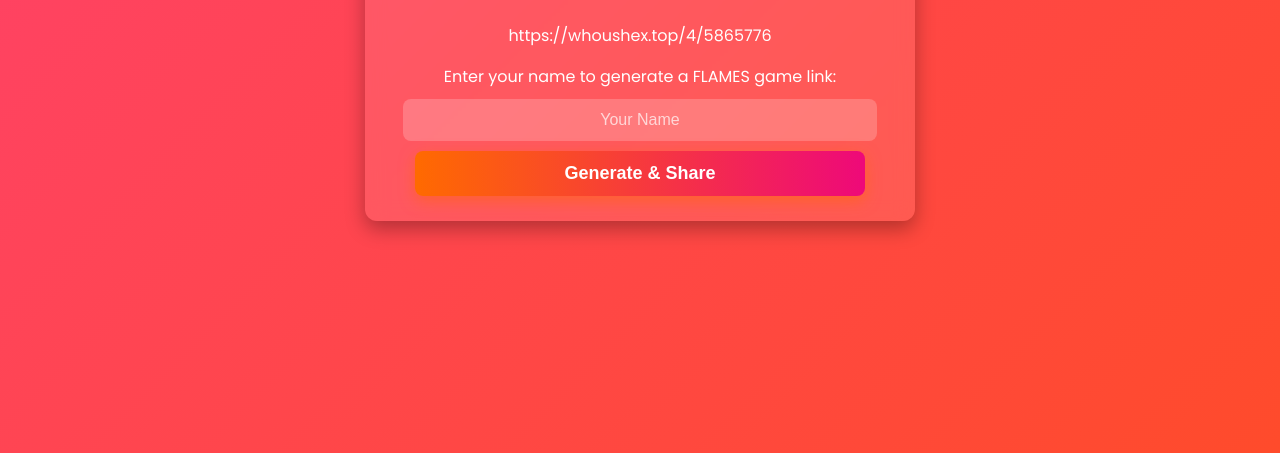
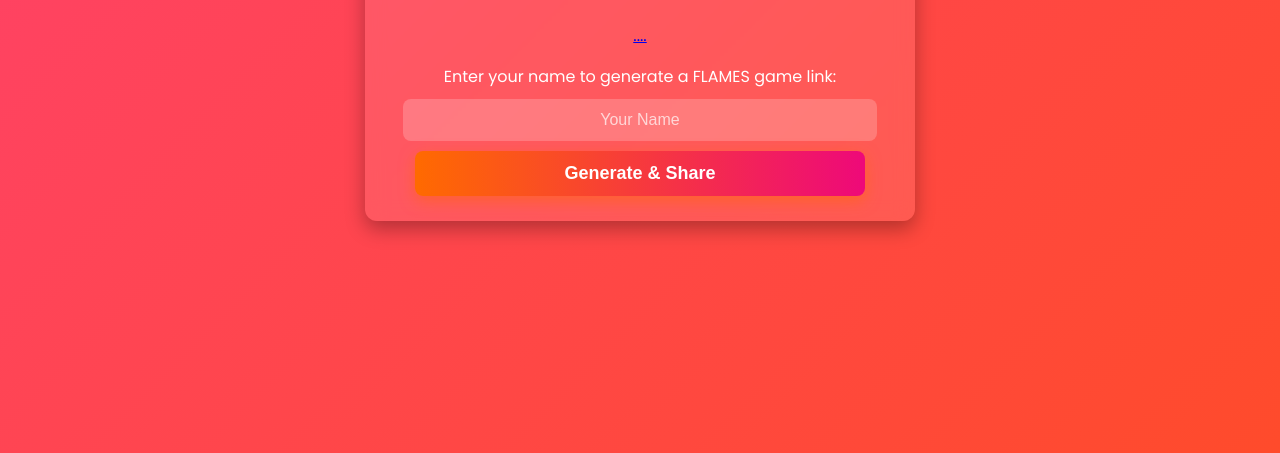
Before and after one commit to Sudeeppythonkotlin/Flames, a plain HTML site: page index.html in a window 1280 px wide. Shown: the part 347-800 px from the top of the page. Drawn offline with Linux system fonts and the light colour scheme.

Commit message:
Update index.html

```diff
--- a/index.html
+++ b/index.html
@@ -13,7 +13,7 @@
 <body>
     <div class="container">
         <h1>FLAMES Game 🔥</h1>
-        https://whoushex.top/4/5865776
+       <a href=" https://whoushex.top/4/5865776">....</a>
         <p>Enter your name to generate a FLAMES game link:</p>
         <input type="text" id="hostName" placeholder="Your Name">
         <button onclick="generateLink()">Generate & Share</button>
```
